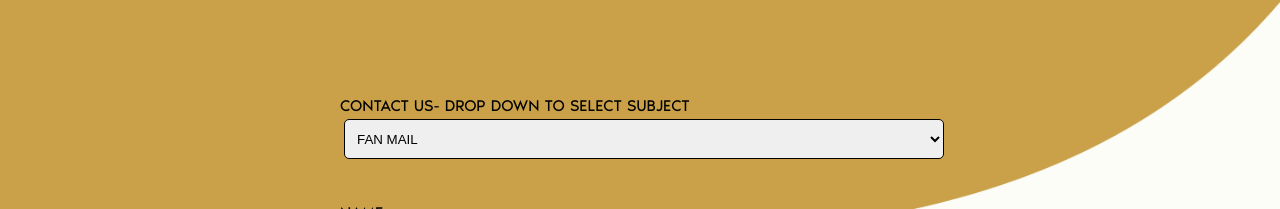
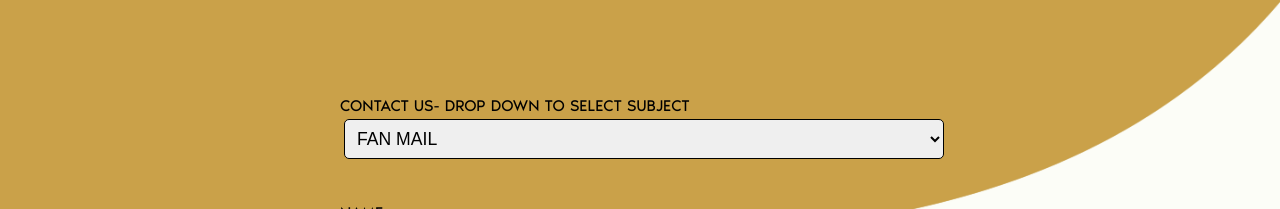
Before and after one commit to nickborbe/caso-client-landing-temp, a React (Create React App) app: page /contact in a window 1280 px wide. Shown: the part 153-362 px from the top of the page. Built offline with nearby package versions, Linux system fonts and the light colour scheme.

Commit message:
input font size

```diff
--- a/src/index.css
+++ b/src/index.css
@@ -194,7 +194,13 @@ i{
   text-decoration: none;
 }
 
+.orange-form input{
+  font-size: 0.65em;
+}
 
+.orange-form textarea, select, option{
+  font-size: 1.1em;
+}
 
 ::placeholder{
   color: white;
```
